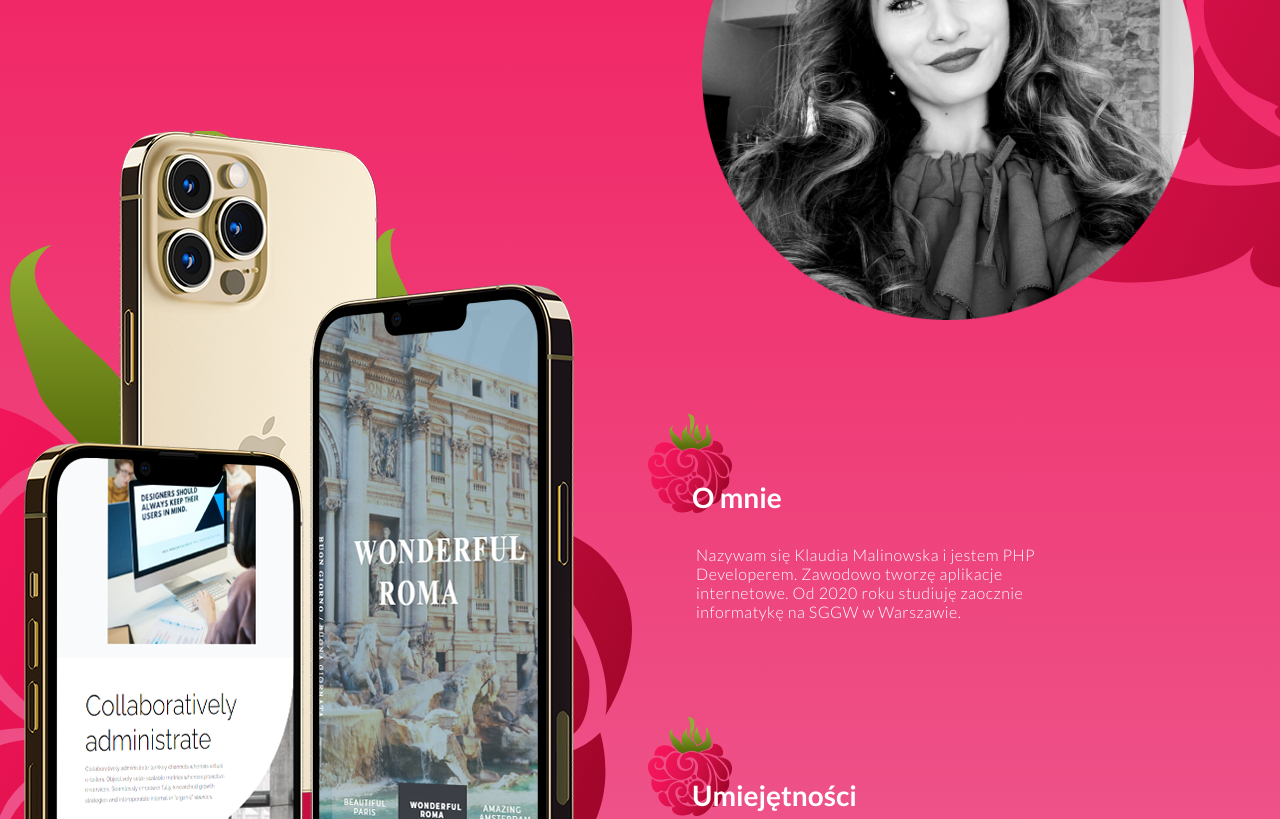
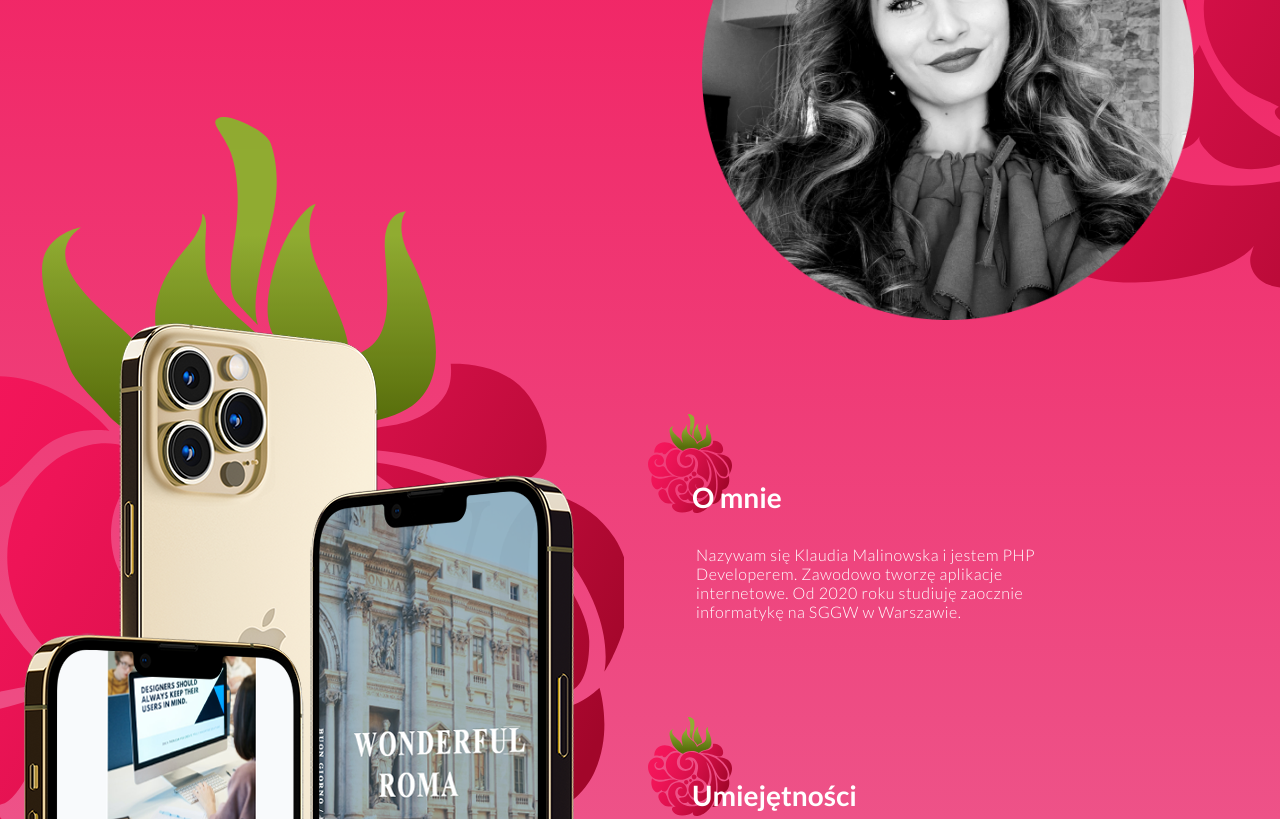
Before and after one commit to mvlinowskv/mvlinowskv_new, a website: page dist/index.html in a window 1280 px wide. Shown: the part 360-1179 px from the top of the page. Drawn offline with Linux system fonts and the light colour scheme.

Commit message:
fix: xxl large media query

```diff
--- a/src/scss/_skills.scss
+++ b/src/scss/_skills.scss
@@ -3,62 +3,53 @@
     align-items: center;
     gap: clamp(1rem, 1vw, 2rem);
     flex-direction: column-reverse;
-
-  @media (min-width: 991px) {
-    flex-direction: row;
-  }
-
-  &__info {
-    @media (min-width: 991px) {
-      padding-left: 3rem;
-    }
-  }
-
-  &__container {
-    @media (min-width: 991px) {
-      display: flex;
-    }
-  }
-
-  &__phones {
-    width: 100%;
-    position: relative;
-
-    @media (min-width: 991px) {
-      bottom: 12rem;
-
-      img {
-        max-width: 100%;
-      }
-    }
-
-    img {
-      max-width: 100%;
-    }
-
     &::before {
         background-image: url("/images/raspberry-left.svg");
         background-position: center;
         background-size: cover;
         content: "";
         position: absolute;
-      right: 0;
         top: 0;
+        left: 0;
         width: 27rem;
         height: 43rem;
         z-index: -1;
+        top: 27%;
         @media (min-width: 991px) {
-        width: 42rem;
-        height: 60rem;
+            width: 39rem;
+            height: 57rem;
+            top: 15%;
         }
-
+    }
+    @media (min-width: 991px) {
+        flex-direction: row;
+    }
+    &__info {
+        @media (min-width: 991px) {
+            padding-left: 3rem;
+        }
+    }
+    &__container {
+        @media (min-width: 991px) {
+            display: flex;
+        }
+    }
+    &__phones {
+        @media (min-width: 991px) {
+            bottom: 12rem;
+            width: 100%;
+            img {
+                max-width: 100%;
+            }
+        }
+        img {
+            max-width: 100%;
         }
     }
     &__box {
         width: 100%;
         margin-bottom: 2rem;
     }
-
     &__p {
         font-size: 0.85rem;
         text-transform: uppercase;
@@ -68,26 +59,22 @@
 }
 
 .skill {
-
     &__container {
         display: flex;
         align-items: center;
         gap: 0.5rem;
         margin-bottom: 0.5rem;
     }
-
     &__box {
         display: flex;
         gap: 0.15rem;
         align-items: center;
     }
-
     &__p {
         display: flex;
         gap: 0.15rem;
         align-items: center;
     }
-
     &__h {
         display: flex;
         gap: 0.5rem;
```
Also changed, not shown: dist/css/styles.min.css, 1 other file. Lines whose indentation alone changed are shown as unchanged.
